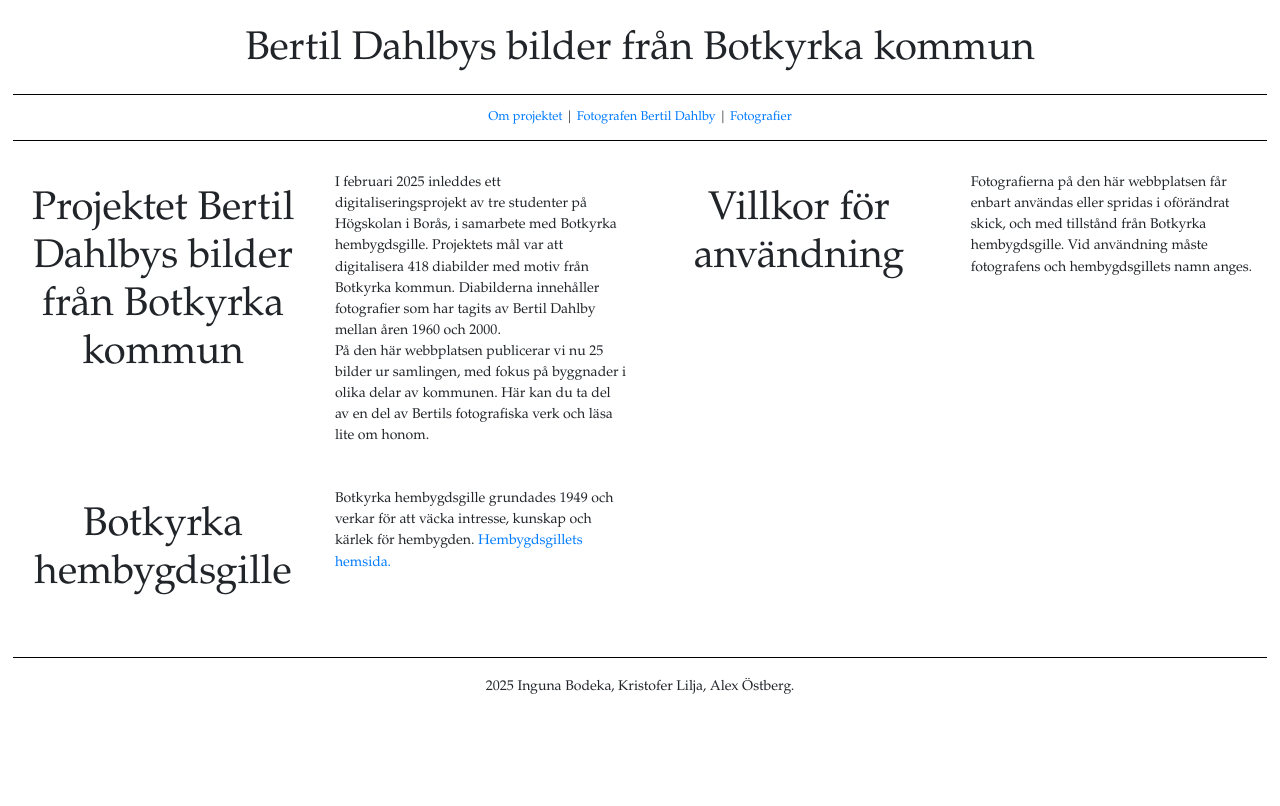
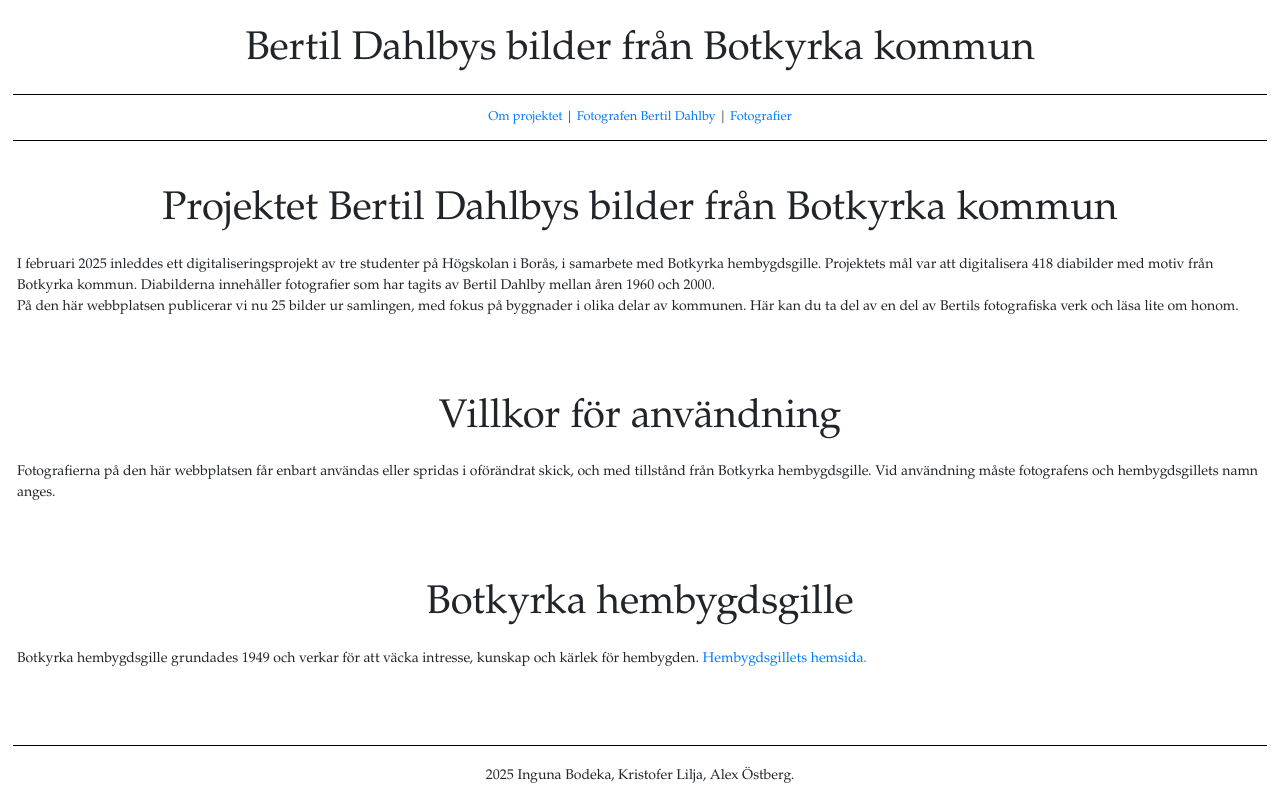
Before and after one commit to Mellenne/Project, a plain HTML site: page docs/index.html in a window 1280 px wide. Drawn offline with nearby package versions, Linux system fonts and the light colour scheme.

Commit message:
Update_index

```diff
--- a/docs/assets/css/main.css
+++ b/docs/assets/css/main.css
@@ -60,6 +60,13 @@ footer {
     float: left;
     width: 25%;
     padding: 1vw;
+}
+
+main#omprojektet .column {
+float: none;
+width: 100%;
+padding: 1vw;
+margin-bottom: 1.5em;
 }
 
 .row::after {
--- a/docs/index.html
+++ b/docs/index.html
@@ -16,24 +16,18 @@
       </header>
       <nav id="sitenav"><a href="index.html">Om projektet</a> | <a href="bertil.html">Fotografen Bertil Dahlby</a> | <a href="foto.html">Fotografier</a>
       </nav>
-      <main id="manuscript">
+      <main id="omprojektet">
             <div class="row">
-               <div class="column"><h1>Projektet Bertil Dahlbys bilder från Botkyrka kommun</h1></div>
-               <div class="column">
+               <div class="column"><h1>Projektet Bertil Dahlbys bilder från Botkyrka kommun</h1>
                   <p>I februari 2025 inleddes ett digitaliseringsprojekt av tre studenter på Högskolan i Borås, i samarbete med Botkyrka hembygdsgille. Projektets mål var att digitalisera 418 diabilder med motiv från Botkyrka kommun. Diabilderna innehåller fotografier som har tagits av Bertil Dahlby mellan åren 1960 och 2000.<br>
                   På den här webbplatsen publicerar vi nu 25 bilder ur samlingen, med fokus på byggnader i olika delar av kommunen. Här kan du ta del av en del av Bertils fotografiska verk och läsa lite om honom.</p>
                </div>
-               <div class="column"><h1>Villkor för användning</h1></div>
-               <div class="column">
+               <div class="column"><h1>Villkor för användning</h1>
                   <p>Fotografierna på den här webbplatsen får enbart användas eller spridas i oförändrat skick, och med tillstånd från Botkyrka hembygdsgille. Vid användning måste fotografens och hembygdsgillets namn anges.</p>
                </div>
-               <div class="column"><h1>Botkyrka hembygdsgille</h1></div>
-               <div class="column">
+               <div class="column"><h1>Botkyrka hembygdsgille</h1>
                   <p>Botkyrka hembygdsgille grundades 1949 och verkar för att väcka intresse, kunskap och kärlek för hembygden. <a href="https://www.hembygd.se/botkyrka">Hembygdsgillets hemsida.</a></p>
                </div>
-            </div>
-            <!-- heading text -->
-
          </div>
       </main>
       <footer>
```
